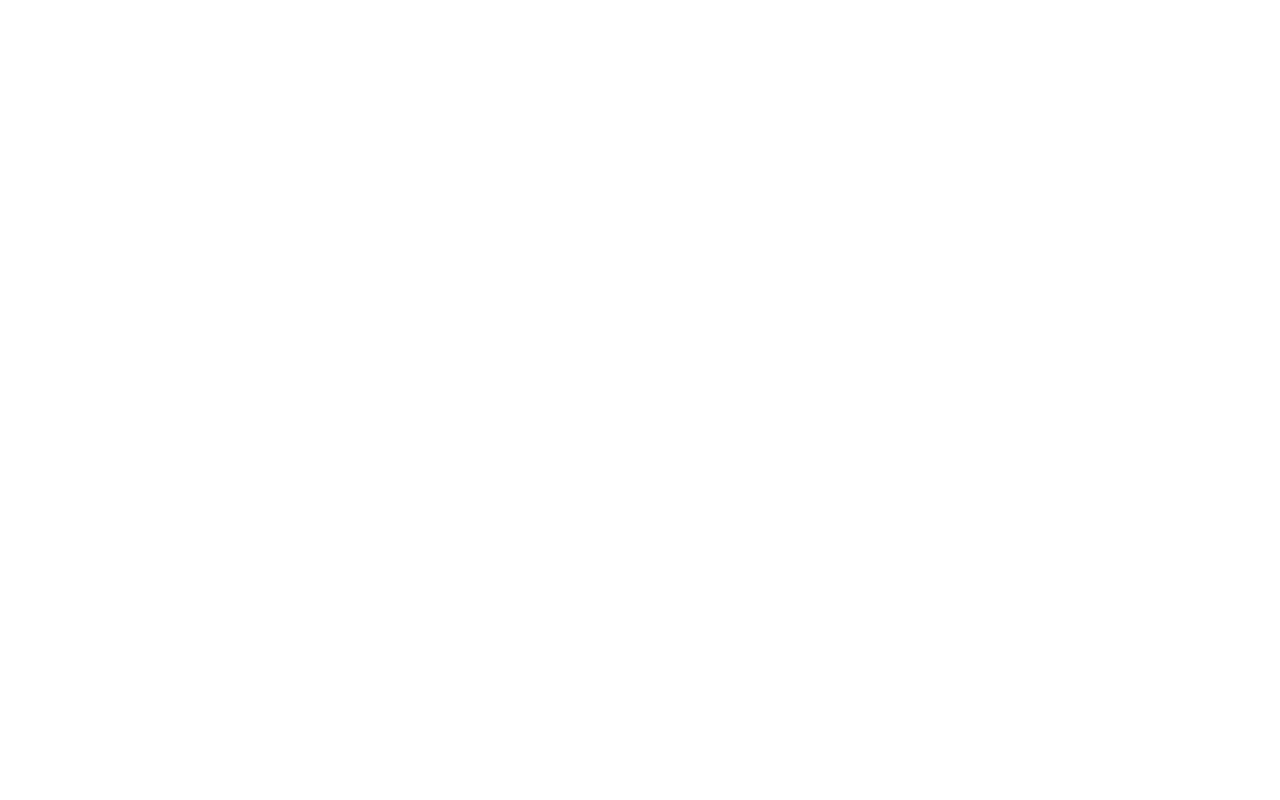
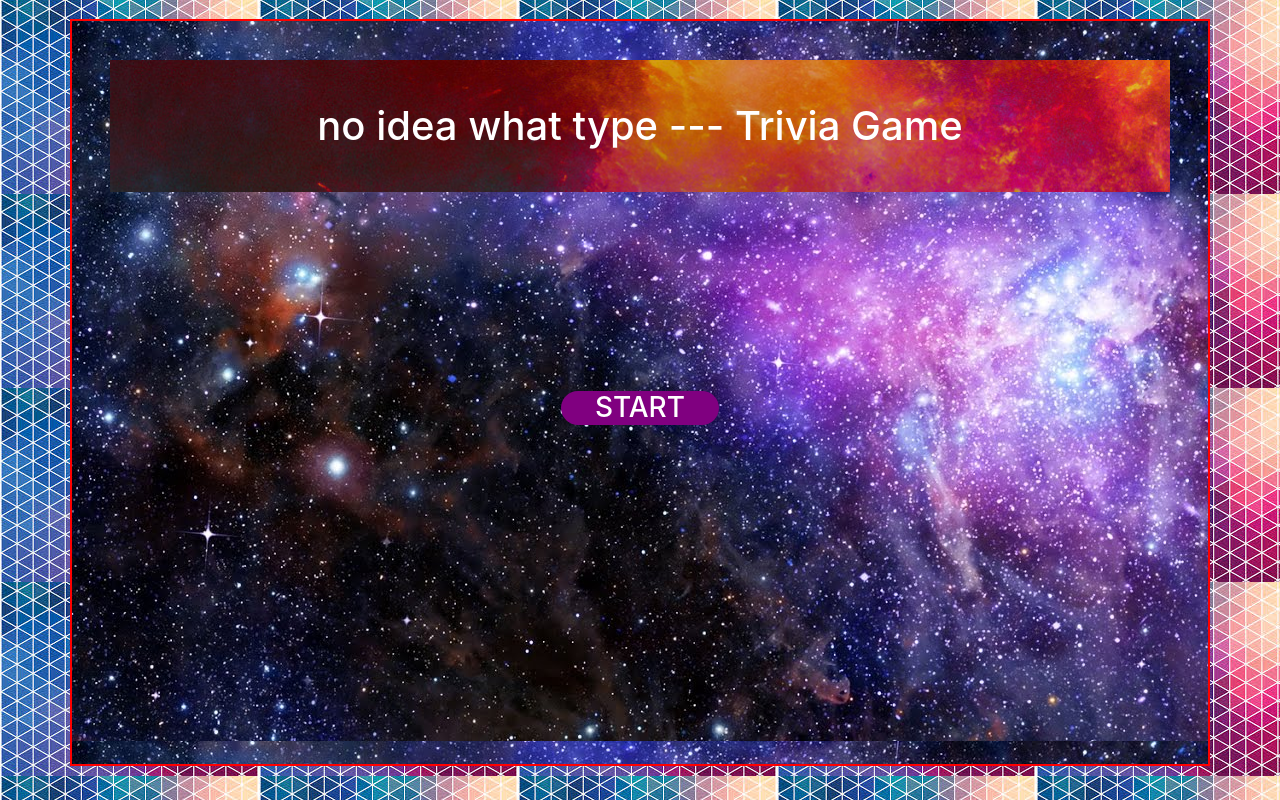
Before and after one commit to olivas1406/A_Team_Trivia, a plain HTML site: page index.html in a window 1280 px wide. Drawn offline with nearby package versions, Linux system fonts and the light colour scheme.

Commit message:
basic HTML is done, 10 second timer after start button press works, no idea what type of trivia to use

```diff
--- a/assets/css/style.css
+++ b/assets/css/style.css
@@ -1,3 +1,37 @@
 * {
     box-sizing: border-box;
 }
+
+body {
+    background-image: url("../images/bg4.jpg");
+}
+
+.container {
+    border: solid 2px red;
+    background-image: url("../images/bg2.jpg");
+    height: 747px;
+    padding: 3%;
+    margin-top: 1.5%;
+}
+
+h1 {
+    padding: 4%;
+    text-align: center;
+    background-image: url("../images/bg.jpg");
+    color: white;
+}
+
+.startB {
+    text-align: center;
+    max-width: 15%;
+    background: purple;
+    color: white;
+    margin: 18% auto;
+    border-radius: 25px;
+}
+
+.timer {
+    color: white;
+    text-align: center;
+    font-size: 26px;
+}
--- a/assets/javascript/app.js
+++ b/assets/javascript/app.js
@@ -0,0 +1,27 @@
+
+
+function countD() {                                     // Function to count down
+    var count = 10;                                     // start counting at 30
+    var counter=setInterval(timer, 1000);               // set interval to 1 second
+    function timer() {                                  // timer function
+        count = count-1;                                // decrement var count by 1
+            if (count === 0) {                          // if the count gets to 0
+            clearInterval(counter);                     // clear the interval
+            $(".timer").html("<h2>Time's Up!</h2>");    // push 'time's up' to the HTML
+                                                        //
+                                                        // CALL FUNCTION TO TRANSITION TO THE NEXT SCREEN
+            return;
+            }
+            // } else if (click on a, b, c, or d) {
+            // CALL FUNCTION TO TRANSITON TO THE NEXT SCREEN
+            // }
+        $(".timer").html("Time Remaining: " + count);
+    }
+}
+
+
+
+
+$(".startB").on("click", function() {
+    countD();
+});
--- a/index.html
+++ b/index.html
@@ -4,13 +4,32 @@
     <meta charset="UTF-8">
     <meta name="viewport" content="width=device-width, initial-scale=1.0">
     <meta http-equiv="X-UA-Compatible" content="ie=edge">
-    <title>RPG Game</title>
+    <title>Trivia Game</title>
     <link rel="stylesheet" type="text/css" href="./assets/css/reset.css">
     <link rel="stylesheet" href="https://maxcdn.bootstrapcdn.com/bootstrap/4.0.0/css/bootstrap.min.css" integrity="sha384-Gn5384xqQ1aoWXA+058RXPxPg6fy4IWvTNh0E263XmFcJlSAwiGgFAW/dAiS6JXm" crossorigin="anonymous">
     <link rel="stylesheet" type="text/css" href="./assets/css/style.css">
     <script src="https://cdnjs.cloudflare.com/ajax/libs/jquery/3.2.1/jquery.min.js"></script>
 </head>
 <body>
+    <div class="container">
+    <div class="row">
+        <div class="col-12 r1c1">
+            <h1>no idea what type --- Trivia Game</h1>
+        </div>
+    </div>
+    <div class="row">
+        <div class="col-12 r2c1">
+            <div class="timer">
+                <div class="startB">
+                    <h3>&nbsp; START &nbsp;</h3>
+                </div>
+                <div class="ques">
+                </div>
+            </div>
+        </div>
+    </div>
+
+
 
 
 
```
Also changed, not shown: assets/images/bg.jpg (added), assets/images/bg2.jpg (added), assets/images/bg3.jpg (added), assets/images/bg4.jpg (added).
